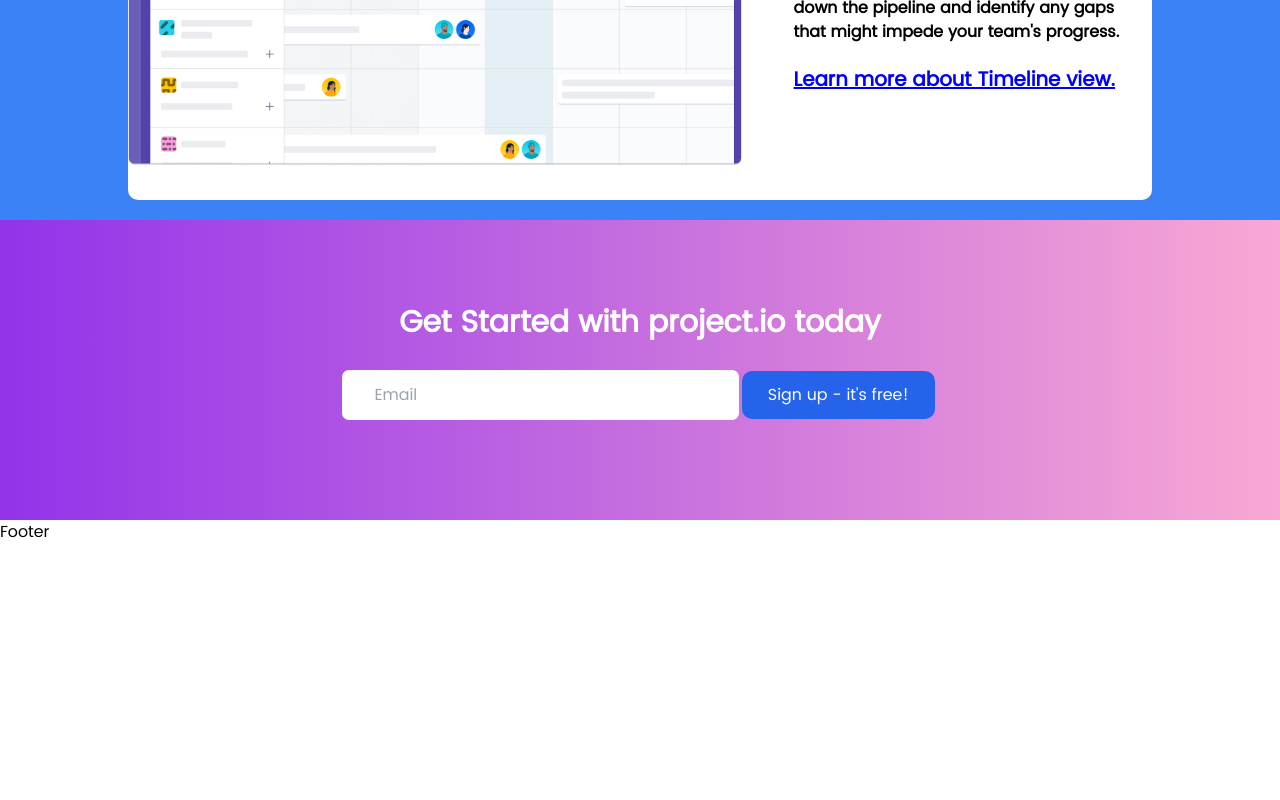
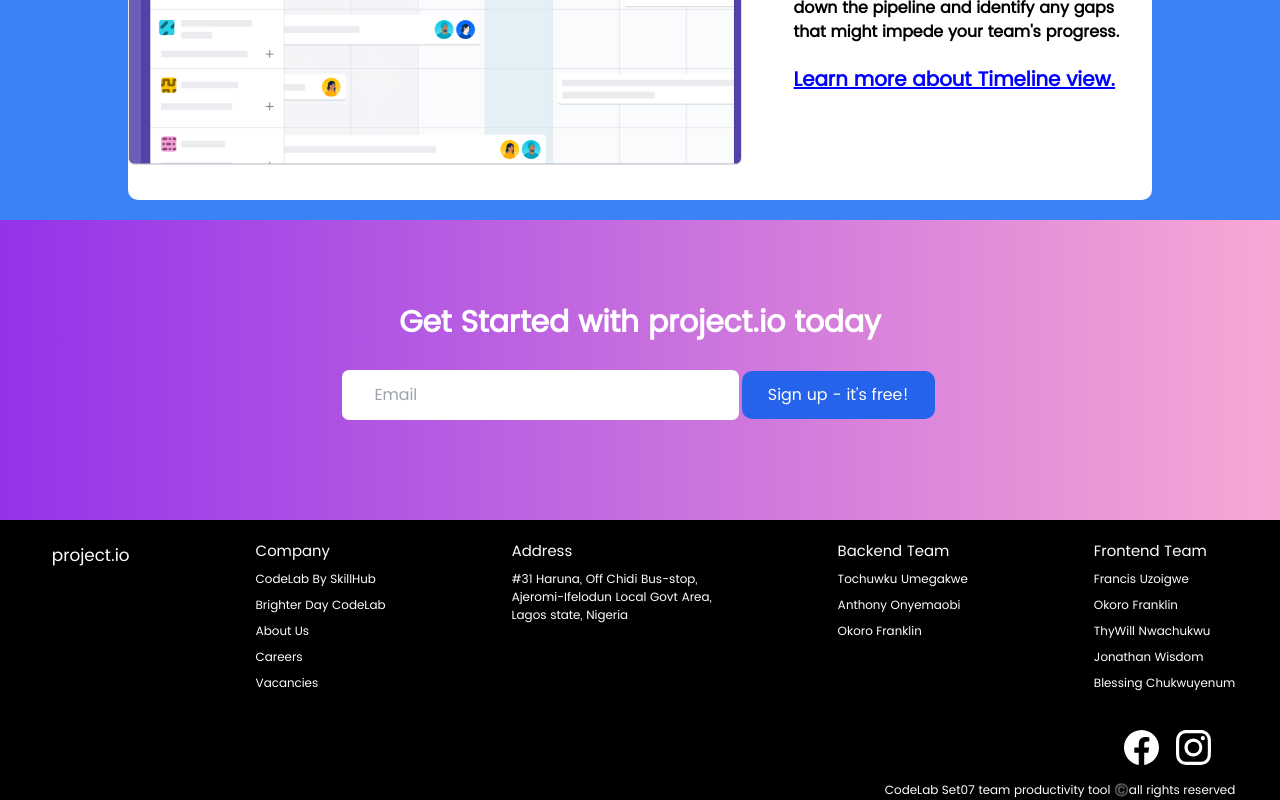
Before and after one commit to FrancisUzoigwe/ProjectFe, a React (Vite) app: page / in a window 1280 px wide. Shown: the part 2712-3512 px from the top of the page. Before the commit the page ends 3256 px from the top, so only its background shows below. Built offline with nearby package versions, Linux system fonts and the light colour scheme.

Commit message:
pushing the footer

```diff
--- a/src/components/static/Footer.tsx
+++ b/src/components/static/Footer.tsx
@@ -1,5 +1,112 @@
-const Footer = () => {
-  return <div>Footer</div>;
-};
+import { BsFacebook, BsInstagram } from "react-icons/bs"
+import { GiLaurelCrown } from "react-icons/gi"
+import { Link } from "react-router-dom"
+const FootProps = () => {
+  return (
+    <div id="about" >
+        <div className="w-full h-auto flex justify-center flex-col items-center bg-black">
 
-export default Footer;
+      <div className="text-white flex  justify-center w-[93%] h-[200px] ">
+        <div className="flex items-center justify-between h-full w-full">
+          <div className=" h-[160px]">
+            <div className="flex items-center justify-center hover:text-gray-400 duration-300 cursor-pointer">
+              <div className="ml-[7px] font-Poppins mt-[3px] text-[17px]">
+                project.io
+              </div>
+            </div>
+          </div>
+          <div className="text-center h-[160px] ">
+            <div className="text-[15px] hover:text-gray-400 duration-300 cursor-pointer text-left">
+              Company
+            </div>
+            <div className="text-[12px] hover:text-gray-400 duration-300 cursor-pointer mt-2 text-left">
+              CodeLab By SkillHub
+            </div>
+            <div className="text-[12px] hover:text-gray-400 duration-300 cursor-pointer mt-2 text-left">
+              Brighter Day CodeLab
+            </div>
+            <div className="text-[12px] hover:text-gray-400 duration-300 cursor-pointer mt-2 text-left">
+              About Us
+            </div>
+            <div className="text-[12px] hover:text-gray-400 duration-300 cursor-pointer mt-2 text-left">
+              Careers
+            </div>
+            <div className="text-[12px] hover:text-gray-400 duration-300 cursor-pointer mt-2 text-left">
+              Vacancies
+            </div>
+          </div>
+          <div className="text-center h-[160px] ">
+            <div className="text-[15px] hover:text-gray-400 duration-300 cursor-pointer text-left">
+              Address
+            </div>
+            <div className="text-[12px] hover:text-gray-400 duration-300 cursor-pointer mt-2 text-left">
+              #31 Haruna, Off Chidi Bus-stop, <br /> Ajeromi-Ifelodun Local Govt
+              Area, <br />
+              Lagos state, Nigeria
+            </div>
+          </div>
+          <div className="text-center h-[160px] ">
+            <div className="text-[15px] hover:text-gray-400 duration-300 cursor-pointer text-left ">
+              Backend Team
+            </div>
+            <div className="text-[12px] hover:text-gray-400 duration-300 cursor-pointer mt-2 text-left">
+              Tochuwku Umegakwe
+            </div>
+            <div className="text-[12px] hover:text-gray-400 duration-300 cursor-pointer mt-2 text-left">
+              Anthony Onyemaobi
+            </div>
+            <div className="text-[12px] hover:text-gray-400 duration-300 cursor-pointer mt-2 text-left">
+              Okoro Franklin
+            </div>
+
+          </div>
+          <div className="text-center h-[160px] ">
+            <div className="text-[15px] hover:text-gray-400 duration-300 cursor-pointer text-left">
+              Frontend Team
+            </div>
+            <div className="text-[12px] hover:text-gray-400 duration-300 cursor-pointer mt-2 text-left">
+              Francis Uzoigwe
+            </div>
+            <div className="text-[12px] hover:text-gray-400 duration-300 cursor-pointer mt-2 text-left">
+              Okoro Franklin
+            </div>
+            <div className="text-[12px] hover:text-gray-400 duration-300 cursor-pointer mt-2 text-left">
+              ThyWill Nwachukwu
+            </div>
+            <div className="text-[12px] hover:text-gray-400 duration-300 cursor-pointer mt-2 text-left">
+              Jonathan Wisdom
+            </div>
+            <div className="text-[12px] hover:text-gray-400 duration-300 cursor-pointer mt-2 text-left">
+              Blessing Chukwuyenum
+            </div>
+          </div>
+        </div>
+      </div>
+      <div className=" text-white w-full flex items-center justify-center">
+        <div className="w-[90%] h-[60px]  flex justify-end items-center">
+          <div className=" flex justify-between w-[8%] h-[60px]  items-center ">
+            <Link to="https://facebook.com/francisuzoigwe.28">
+              {" "}
+              <div className="w-[40px] h-[40px] rounded-[50%] ">
+                <BsFacebook className="w-[35px] h-[35px]" />
+              </div>
+            </Link>
+            <Link to="https://www.instagram.com/francisuzoigwe.28">
+              <div className="w-[40px] h-[40px] rounded-[50%] ">
+                <BsInstagram className="w-[35px] h-[35px]" />
+              </div>
+            </Link>
+          </div>
+        </div>
+      </div>
+      <div className="w-full h-[auto] flex items-center justify-center">
+        <div className="w-[93%] h-[20px] flex items-center justify-end">
+        <div className="text-white text-[12px] hover:text-gray-400 duration-300 cursor-pointer">CodeLab Set07 team productivity tool ©️all rights reserved </div>
+        </div>
+      </div>
+    </div>
+    </div>
+  )
+}
+
+export default FootProps
```
